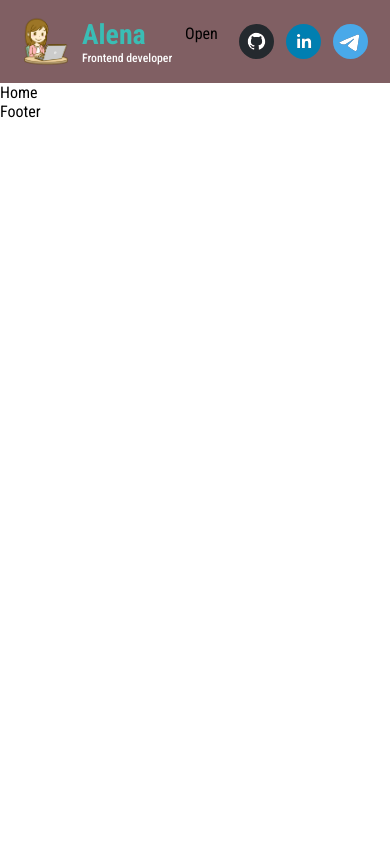
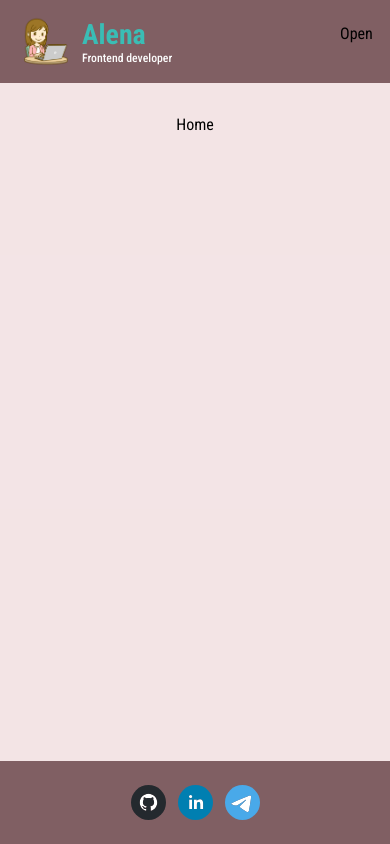
Before and after one commit to AlenaGM/portfolio, a React (Create React App) app: page / in a window 390 px wide. Built offline with nearby package versions, Linux system fonts and the light colour scheme.

Commit message:
upd header-footer styles

```diff
--- a/src/App.scss
+++ b/src/App.scss
@@ -1,38 +1,24 @@
-.App {
+@import "./assets/styles/variables.scss";
+
+.app {
+  display: flex;
+  flex-direction: column;
+  min-height: 100vh;
   text-align: center;
-}
 
-.App-logo {
-  height: 40vmin;
-  pointer-events: none;
-}
+  main {
+    position: relative;
+    display: flex;
+    flex-direction: column;
+    flex-grow: 1;
+    background-color: $bg;
 
-@media (prefers-reduced-motion: no-preference) {
-  .App-logo {
-    animation: App-logo-spin infinite 20s linear;
+    div {
+      display: flex;
+      flex-direction: column;
+      align-items: center;
+      justify-content: space-around;
+      padding: 16px;
+    }
   }
 }
-
-.App-header {
-  background-color: #282c34;
-  min-height: 100vh;
-  display: flex;
-  flex-direction: column;
-  align-items: center;
-  justify-content: center;
-  font-size: calc(10px + 2vmin);
-  color: white;
-}
-
-.App-link {
-  color: #61dafb;
-}
-
-@keyframes App-logo-spin {
-  from {
-    transform: rotate(0deg);
-  }
-  to {
-    transform: rotate(360deg);
-  }
-}
--- a/src/assets/styles/style.scss
+++ b/src/assets/styles/style.scss
@@ -3,7 +3,7 @@
 @import url("https://fonts.googleapis.com/css2?family=Roboto+Condensed:wght@400;500;700&display=swap");
 
 body {
-  min-width: 300px;
+  min-width: 280px;
 }
 
 #root {
--- a/src/components/footer/Footer.js
+++ b/src/components/footer/Footer.js
@@ -1,9 +1,36 @@
+import { SocialIcon } from "react-social-icons";
 import "./footer.scss";
 
 import React from "react";
 
 const Footer = () => {
-  return <div>Footer</div>;
+  return (
+    <div className="app__footer">
+      <div className="app__footer_social">
+        <SocialIcon
+          url="https://github.com/AlenaGM"
+          target="_blank"
+          rel="noreferrer"
+          fgColor="#fff"
+          style={{ height: 35, width: 35 }}
+        />
+        <SocialIcon
+          url="https://www.linkedin.com/in/alena-guillaume/"
+          target="_blank"
+          rel="noreferrer"
+          fgColor="#fff"
+          style={{ height: 35, width: 35 }}
+        />
+        <SocialIcon
+          url="https://t.me/alenagm"
+          target="_blank"
+          rel="noreferrer"
+          fgColor="#fff"
+          style={{ height: 35, width: 35 }}
+        />
+      </div>
+    </div>
+  );
 };
 
 export default Footer;
--- a/src/components/footer/footer.scss
+++ b/src/components/footer/footer.scss
@@ -1 +1,25 @@
 @import "../../assets/styles/variables.scss";
+
+.app {
+  &__footer {
+    display: flex;
+    flex-direction: row;
+    justify-content: center;
+    align-items: center;
+    background-color: $bg-header;
+    padding: 24px;
+    min-height: 80px;
+
+    &_social {
+      display: none;
+
+      @media screen and (max-width: 992px) {
+        display: flex;
+        flex-wrap: wrap;
+        a {
+          margin: 0px 6px;
+        }
+      }
+    }
+  }
+}
--- a/src/components/header/Header.js
+++ b/src/components/header/Header.js
@@ -89,18 +89,21 @@ const Header = () => {
         <SocialIcon
           url="https://github.com/AlenaGM"
           target="_blank"
+          rel="noreferrer"
           fgColor="#fff"
           style={{ height: 35, width: 35 }}
         />
         <SocialIcon
           url="https://www.linkedin.com/in/alena-guillaume/"
           target="_blank"
+          rel="noreferrer"
           fgColor="#fff"
           style={{ height: 35, width: 35 }}
         />
         <SocialIcon
           url="https://t.me/alenagm"
           target="_blank"
+          rel="noreferrer"
           fgColor="#fff"
           style={{ height: 35, width: 35 }}
         />
--- a/src/components/header/header.scss
+++ b/src/components/header/header.scss
@@ -9,7 +9,7 @@
     align-items: center;
     background-color: $bg-header;
     padding: 16px;
-    div {
+    a div {
       display: flex;
     }
     &_logo {
@@ -49,6 +49,10 @@
       a {
         margin: 6px;
       }
+
+      @media screen and (max-width: 992px) {
+        display: none;
+      }
     }
   }
 
@@ -70,7 +74,7 @@
         }
       }
 
-      @media screen and (max-width: 900px) {
+      @media screen and (max-width: 992px) {
         display: none;
       }
     }
@@ -80,7 +84,7 @@
         width: 35px;
         height: 35px;
         border-radius: 50%;
-        @media screen and (min-width: 900px) {
+        @media screen and (min-width: 992px) {
           display: none;
         }
       }
@@ -133,7 +137,7 @@
           }
         }
 
-        @media screen and (min-width: 900px) {
+        @media screen and (min-width: 992px) {
           display: none;
         }
       }
```
